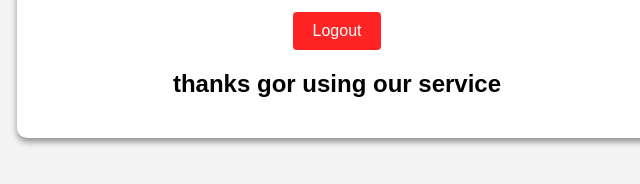
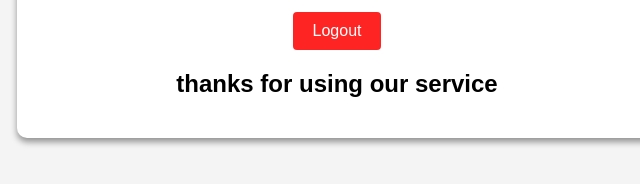
Before and after one commit to MRAN-XYZ/login-dum, a plain HTML site: page logout/logout.html in a window 1280 px wide. Shown: the part 412-596 px from the top of the page, 303-943 px from the left. Drawn offline with Linux system fonts and the light colour scheme.

Commit message:
Update logout.html

```diff
--- a/logout/logout.html
+++ b/logout/logout.html
@@ -14,7 +14,7 @@
     <h1>login successful</h1>
     <h2>Are you sure you want to logout?</h1>
     <button class="logout-btn" onclick="logout()">Logout</button>
-    <h2>thanks gor using our service</h2>
+    <h2>thanks for using our service</h2>
   </div>
 
   <!-- Include file JavaScript -->
```
